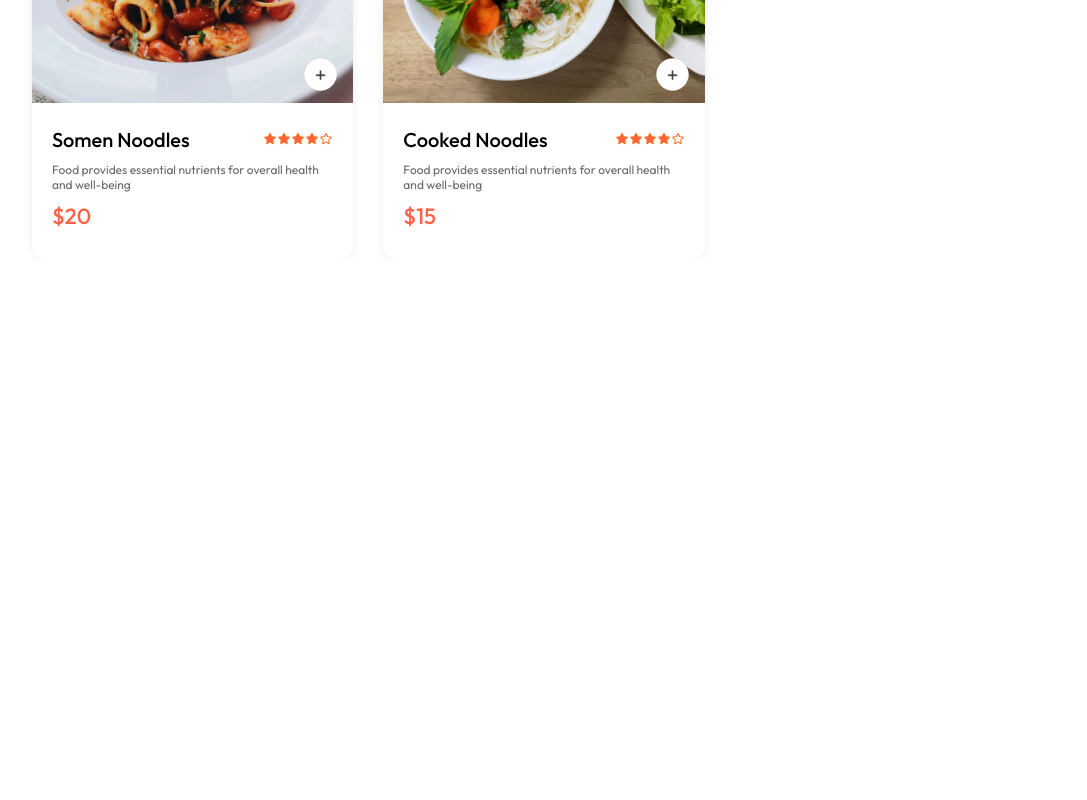
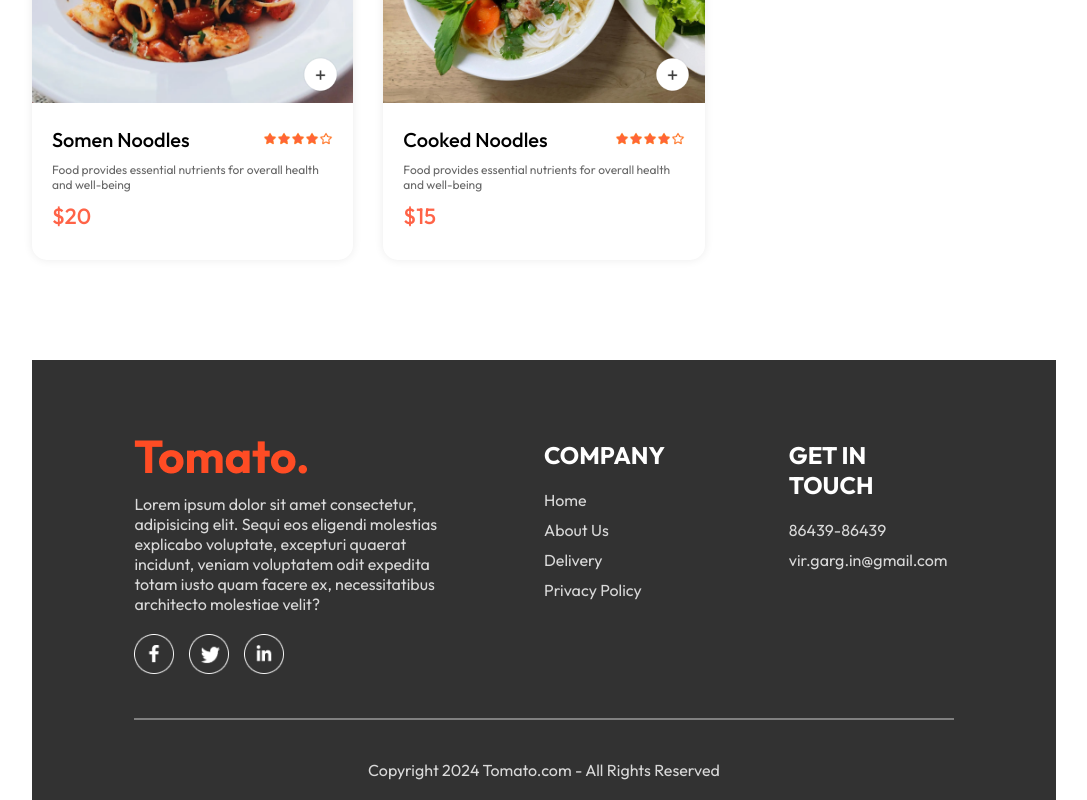
Before and after one commit to Virgarg7/QuickByte, a React app in the folder frontend/: page / in a window 1280 px wide. Shown: the part 5723-6523 px from the top of the page, without its empty margins (96-1183 px from the left). Before the commit the page ends 5983 px from the top, so only its background shows below. Built offline with nearby package versions, Linux system fonts and the light colour scheme; the HTML template or start-up script is replaced by a standard one.

Commit message:
Footer Completed

```diff
--- a/frontend/src/components/FoodDisplay/FoodDisplay.jsx
+++ b/frontend/src/components/FoodDisplay/FoodDisplay.jsx
@@ -1,3 +1,5 @@
+/* eslint-disable no-cond-assign */
+/* eslint-disable no-constant-condition */
 /* eslint-disable react/prop-types */
 /* eslint-disable no-unused-vars */
 import React, { useContext } from 'react'
@@ -15,7 +17,9 @@
             <div className='food-display-list'>
                 {
                     food_list.map((item, index) => {
-                        return <FoodItem key={index} id={item.id} name={item.name} description={item.description} price={item.price} image={item.image} />
+                        if (category === "All" || category === item.category) {
+                            return <FoodItem key={index} id={item.id} name={item.name} description={item.description} price={item.price} image={item.image} />
+                        }
                     })
                 }
             </div>
--- /dev/null
+++ b/frontend/src/components/Footer/Footer.css
@@ -0,0 +1,50 @@
+.footer{
+    color: #d9d9d9;
+    background-color: #323232;
+    display: flex;
+    flex-direction: column;
+    align-items: center;
+    gap: 20px;
+    padding: 20px 8vw;
+    padding-top: 80px;
+    margin-top: 100px;
+}
+
+.footer-content{
+    width: 100%;
+    display: grid;
+    grid-template-columns: 2fr 1fr 1fr;
+    gap: 80px;
+}
+
+
+.footer-content-left , .footer-content-right , .footer-content-center{
+    display: flex;
+    flex-direction: column;
+    align-items: start;
+    gap: 20px;
+}
+
+
+.footer-content-left li , .footer-content-right li , .footer-content-center li{
+    list-style: none;
+    margin-bottom: 10px;
+    cursor: pointer;
+}
+
+.footer-content-right h2 , .footer-content-center h2{
+   color: white;
+}
+
+.footer-social-icons img{
+    width: 40px;
+    margin-right: 15px;
+}
+
+.footer hr{
+    width: 100%;
+    height: 2px;
+    margin: 20px 0;
+    background-color: gray;
+    border: none;
+}
--- /dev/null
+++ b/frontend/src/components/Footer/Footer.jsx
@@ -0,0 +1,42 @@
+/* eslint-disable no-unused-vars */
+import React from 'react'
+import './Footer.css'
+import { assets } from '../../assets/assets'
+
+function Footer() {
+    return (
+        <div className='footer' id='footer'>
+            <div className="footer-content">
+                <div className='footer-content-left'>
+                    <img src={assets.logo} alt="" />
+                    <p>Lorem ipsum dolor sit amet consectetur, adipisicing elit. Sequi eos eligendi molestias explicabo voluptate, excepturi quaerat incidunt, veniam voluptatem odit expedita totam iusto quam facere ex, necessitatibus architecto molestiae velit?</p>
+                    <div className='footer-social-icons'>
+                        <img src={assets.facebook_icon} alt="" />
+                        <img src={assets.twitter_icon} alt="" />
+                        <img src={assets.linkedin_icon} alt="" />
+                    </div>
+                </div>
+                <div className='footer-content-center'>
+                    <h2>COMPANY</h2>
+                    <ol>
+                        <li>Home</li>
+                        <li>About Us</li>
+                        <li>Delivery</li>
+                        <li>Privacy Policy</li>
+                    </ol>
+                </div>
+                <div className='footer-content-right'>
+                    <h2>GET IN TOUCH</h2>
+                    <ul>
+                        <li>86439-86439</li>
+                        <li>vir.garg.in@gmail.com</li>
+                    </ul>
+                </div>
+            </div>
+            <hr />
+            <p className='footer-copyright'> Copyright 2024 Tomato.com - All Rights Reserved </p>
+        </div>
+    )
+}
+
+export default Footer
--- a/frontend/src/pages/Home/Home.jsx
+++ b/frontend/src/pages/Home/Home.jsx
@@ -4,17 +4,22 @@
 import Header from '../../components/Header/Header'
 import ExploreMenu from '../../components/ExploreMenu/ExploreMenu'
 import FoodDisplay from '../../components/FoodDisplay/FoodDisplay';
+import Footer from '../../components/Footer/Footer';
 
 function Home() {
 
   const [category, setCategory] = useState("All");
 
   return (
-    <div>
-      <Header />
-      <ExploreMenu category={category} setCategory={setCategory} />
-      <FoodDisplay category={category} />
-    </div>
+    <>
+      <div>
+        <Header />
+        <ExploreMenu category={category} setCategory={setCategory} />
+        <FoodDisplay category={category} />
+      </div>
+      <Footer />
+    </>
+
   )
 }
 
```
